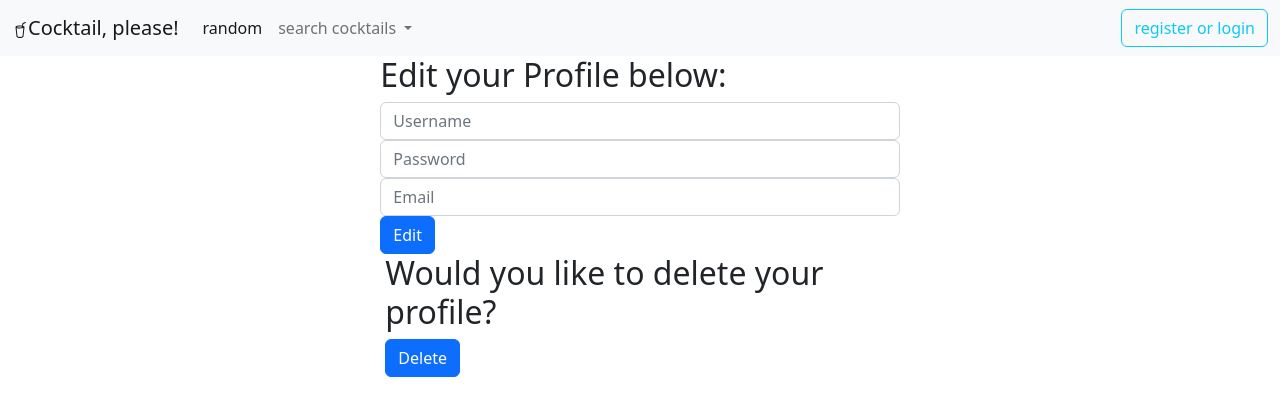
After one commit to jleppek15/cocktail-please, a Flask app: page /user/profile-edit in a window 1280 px wide. The commit adds this page. Shown: the top 416 px of the page. Run offline with Flask 2, Linux system fonts and the light colour scheme.

Commit message:
finishing user routes

```diff
--- a/app.py
+++ b/app.py
@@ -6,7 +6,7 @@ from sqlalchemy.exc import IntegrityError
 import json
 
 from models import db, connect_db, User, Cocktail, Favorites
-from forms import RegisterUserForm, SearchForm
+from forms import RegisterUserForm, SearchForm, SignInForm
 
 CURR_USER_KEY = "curr_user"
 
@@ -56,7 +56,7 @@ def show_home():
 
 @app.route('/login', methods=['GET', 'POST'])
 def login_page():
-    form = RegisterUserForm()
+    form = SignInForm()
 
     if form.validate_on_submit():
         user = User.authenticate(form.username.data,
@@ -82,6 +82,7 @@ def register_user():
             user = User.register(
                 username = form.username.data,
                 password = form.password.data,
+                email = form.email.data
             )
             db.session.commit()
 
@@ -104,9 +105,39 @@ def logout_user():
 
 @app.route('/favorites')
 def show_favorites():
+    """show all user favorites"""
+    user = g.user
     favorite_cocktails = g.user.favorite_cocktails
     print(favorite_cocktails)
-    return render_template('users/favorites.html', favorite_cocktails = favorite_cocktails)
+    return render_template('users/favorites.html', favorite_cocktails = favorite_cocktails, user = user)
+
+@app.route('/user/profile-edit', methods=['GET', 'POST'])
+def edit_user():
+    user = g.user
+    form = RegisterUserForm(obj=user)
+    if form.validate_on_submit():
+        if User.authenticate(g.user.username,form.password.data):
+            flash("Success! Profile edited.", "success")
+            user.username = form.username.data
+            user.email = form.email.data
+
+            db.session.add(user)
+            db.session.commit()
+            return redirect(f'/favorites')
+        else:
+            flash("Password was incorrect, try again!", "danger")
+
+    return render_template("users/profile-edit.html", user=user, form=form)
+
+@app.route('/user/delete', methods=['GET','POST'])
+def delete_user():
+    """Delete user"""
+    user = g.user
+    logout()
+    db.session.delete(user)
+    db.session.commit()
+    flash("Your account has been deleted!", "danger")
+    return redirect('/')
 
 
 #_______COCKTAIL API METHODS GO BELOW_______#
@@ -162,6 +193,7 @@ def favorite_cocktail(idDrink):
 
 @app.route('/search/ingredient', methods=['POST', 'GET'])
 def search_ingredient():
+    """function for searching by ingredient"""
     form = SearchForm()
     if form.validate_on_submit():
         return redirect(f'/search_results/ingredient/{form.search.data}')
@@ -170,6 +202,7 @@ def search_ingredient():
 
 @app.route('/search/name', methods=['POST', 'GET'])
 def search_name():
+    """function for searching by name of cocktail"""
     form = SearchForm()
     if form.validate_on_submit():
         return redirect(f'/search_results/name/{form.search.data}')
--- a/forms.py
+++ b/forms.py
@@ -8,6 +8,12 @@ class RegisterUserForm(FlaskForm):
     """form for registering a user"""
     username = StringField('Username', validators=[DataRequired()])
     password = PasswordField('Password', validators=[Length(min=6)])
+    email = StringField('Email', validators=[DataRequired(), Email()])
+
+class SignInForm(FlaskForm):
+    """form for signing up"""
+    username = StringField('Username', validators=[DataRequired()])
+    password = PasswordField('Password', validators=[DataRequired()])
 
 class SearchForm(FlaskForm):
     """form for searching the cocktail API"""
--- a/models.py
+++ b/models.py
@@ -25,10 +25,13 @@ class User(db.Model):
     password = db.Column(db.String,
                     nullable = False)
 
+    email = db.Column(db.String,
+                    nullable = True)
+
     favorite_cocktails = db.relationship('Cocktail', secondary='favorites', backref='users')
 
     @classmethod
-    def register(cls, username, password):
+    def register(cls, username, password, email):
         """Register your username and password"""
 
         hashed_pw = bcrypt.generate_password_hash(password).decode('UTF-8')
@@ -36,6 +39,7 @@ class User(db.Model):
         user = User(
             username=username,
             password=hashed_pw,
+            email=email,
         )
 
         db.session.add(user)
--- a/templates/base.html
+++ b/templates/base.html
@@ -33,17 +33,17 @@
           </li>
           {% if g.user %}
             <li class="nav-item">
-              <a class="nav-link active" aria-current="page" href="/favorites">User Profile</a>
+              <a class="nav-link active" aria-current="page" href="/favorites">user profile</a>
             </li>
           {%endif%}
         </ul>
         {%if not g.user %}
         <form class="d-flex" action="/login">
-          <button class="btn btn-outline-info" type="submit">Register or Login</button>
+          <button class="btn btn-outline-info" type="submit">register or login</button>
         </form>
         {% else %}
         <form class="d-flex" action="/logout">
-            <button class="btn btn-outline-success" type="submit">Logout</button>
+            <button class="btn btn-outline-success" type="submit">logout</button>
         </form>
         {%endif%}
 
--- a/templates/search/ingredient.html
+++ b/templates/search/ingredient.html
@@ -3,6 +3,8 @@
 {%block title%} Search {%endblock%}
 
 {%block content%}
+
+<h1>Search by Ingredient:</h1>
 
 <form method="POST" action="/search/ingredient">
     {{ form.hidden_tag() }}
--- a/templates/search/name.html
+++ b/templates/search/name.html
@@ -3,6 +3,8 @@
 {%block title%} Search {%endblock%}
 
 {%block content%}
+
+<h1>Search by Name:</h1>
 
 <form method="POST" action="/search/name">
     {{ form.hidden_tag() }}
--- /dev/null
+++ b/templates/users/profile-edit.html
@@ -0,0 +1,34 @@
+{% extends 'base.html' %}
+
+{%block title%}Edit Profile{%endblock%}
+
+{%block content%}
+
+<div class="row justify-content-md-center">
+    <div class="col-md-7 col-lg-5">
+      <h2 class="join-message">Edit your Profile below:</h2>
+
+      <form action="/user/profile-edit" method="post">
+        {{ form.hidden_tag() }}
+
+        {% for field in form if field.widget.input_type != 'hidden' %}
+          {% for error in field.errors %}
+            <span class="text-danger">{{ error }}</span>
+          {% endfor %}
+          {{ field(placeholder=field.label.text, class="form-control") }}
+        {% endfor %}
+
+        <button class="btn btn-primary btn-block btn-md">Edit</button>
+    </form>
+</div>
+
+<div class="row justify-content-md-center">
+    <div class="col-md-7 col-lg-5">
+      <h2 class="join-message">Would you like to delete your profile?</h2>
+
+      <form action="/user/delete" method="post">
+        <button class="btn btn-primary btn-block btn-md">Delete</button>
+    </form>
+</div>
+
+{%endblock%}
```
Also changed, not shown: templates/users/favorites.html (+31 -10 lines), test.py (added, +102 -0 lines), templates/users/details.html (deleted).
